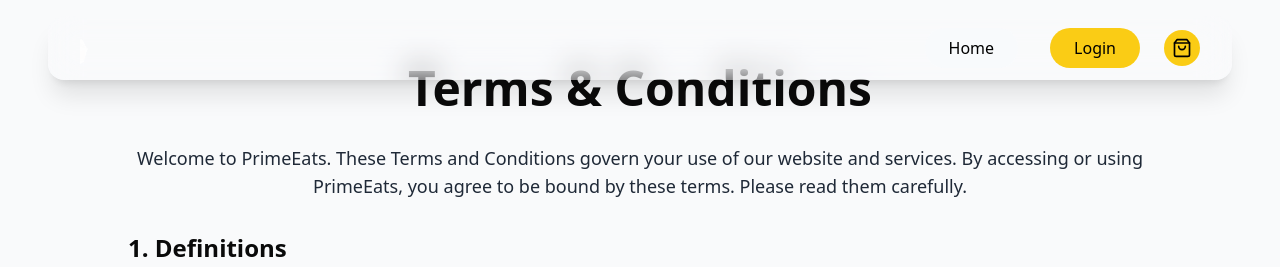
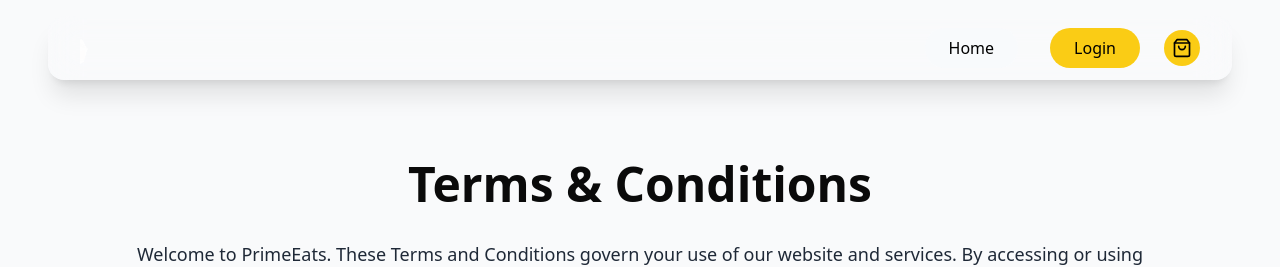
Before and after one commit to AbdeljalilOuafi/Prime-Eats, a React (Vite) app in the folder frontend/: page /TermsConditions in a window 1280 px wide. Shown: the top 267 px of the page. Built offline with nearby package versions, Linux system fonts and the light colour scheme; no server answers.

Commit message:
Update Terms&Conditions.jsx

```diff
--- a/frontend/src/components/Terms&Conditions/Terms&Conditions.jsx
+++ b/frontend/src/components/Terms&Conditions/Terms&Conditions.jsx
@@ -1,11 +1,10 @@
-import React from 'react';
 import { Link } from 'react-router-dom';
 
 export default function TermsConditions() {
   return (
     <div className="bg-gray-50 py-16 px-4">
       <div className="max-w-5xl mx-auto">
-        <h1 className="text-5xl font-bold text-center mb-8">Terms & Conditions</h1>
+        <h1 className="text-5xl font-bold text-center mb-8 mt-24">Terms & Conditions</h1>
         <p className="text-gray-800 text-lg mb-8 text-center font-medium">
           Welcome to PrimeEats. These Terms and Conditions govern your use of our website and services.
           By accessing or using PrimeEats, you agree to be bound by these terms. Please read them carefully.
```
